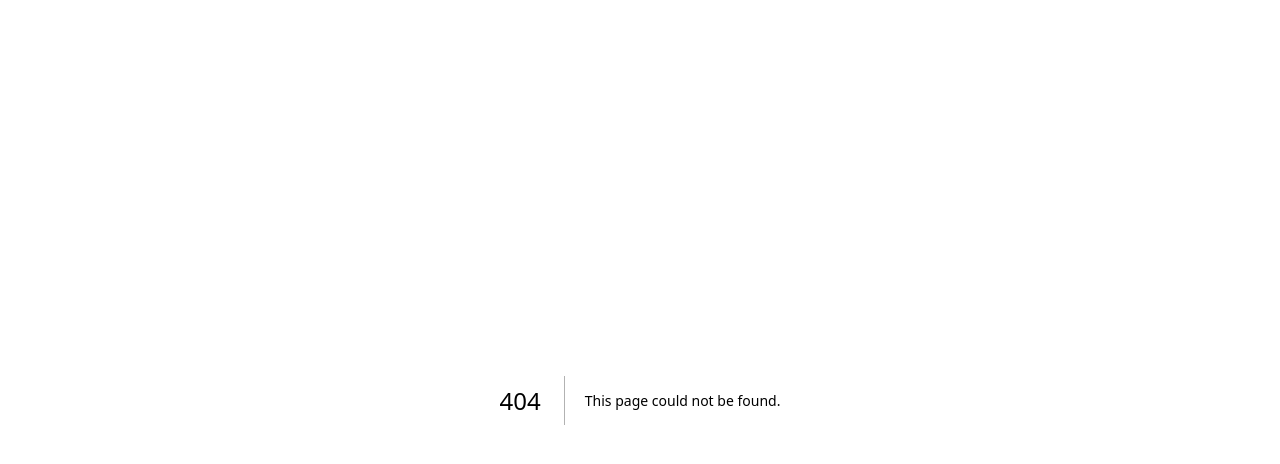
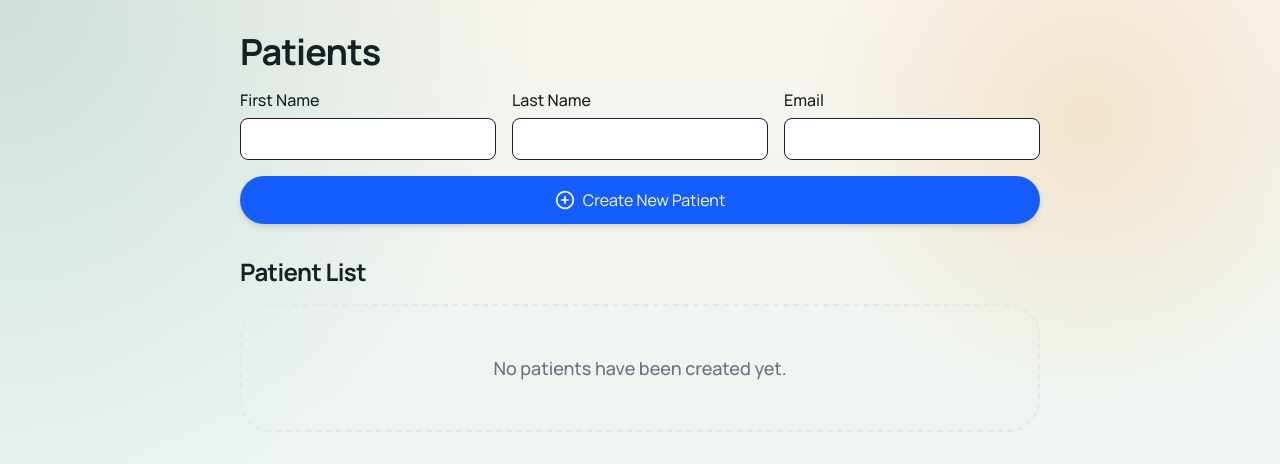
Before and after one commit to GaneshDatta96/intakev1, a Next.js app: page /patients in a window 1280 px wide. Before the commit this address had no page. Shown: the top 464 px of the page. Built offline with nearby package versions, Linux system fonts and the light colour scheme.

Commit message:
feat: Implement patient creation and unique intake links

```diff
--- /dev/null
+++ b/src/app/api/patients/create/route.ts
@@ -0,0 +1,41 @@
+import { getSupabaseAdmin } from "@/lib/db/supabase";
+import { createRequestLog, logError, logInfo } from "@/lib/logging/logger";
+import { z } from "zod";
+
+const createPatientSchema = z.object({
+  first_name: z.string(),
+  last_name: z.string(),
+  email: z.string().email(),
+});
+
+export async function POST(request: Request) {
+  const requestLog = createRequestLog(request, "/api/patients/create");
+  const supabase = getSupabaseAdmin();
+
+  if (!supabase) {
+    logError({
+      ...requestLog,
+      message: "Supabase client not available",
+    });
+    return new Response(JSON.stringify({ error: "Database connection failed" }), { status: 500 });
+  }
+
+  try {
+    const body = await request.json();
+    const { first_name, last_name, email } = createPatientSchema.parse(body);
+    const { data, error } = await supabase
+      .from("patients")
+      .insert([{ first_name, last_name, email }])
+      .select();
+
+    if (error) {
+      throw error;
+    }
+
+    logInfo({ ...requestLog, message: "Patient created successfully" });
+    return new Response(JSON.stringify(data[0]), { status: 201 });
+  } catch (error) {
+    logError({ ...requestLog, error: error });
+    return new Response(JSON.stringify({ error: "Failed to create patient" }), { status: 400 });
+  }
+}
--- /dev/null
+++ b/src/app/patients/page.tsx
@@ -0,0 +1,122 @@
+"use client";
+
+import { useState, useTransition } from "react";
+import { useForm } from "react-hook-form";
+import { zodResolver } from "@hookform/resolvers/zod";
+import { z } from "zod";
+import { PlusCircle, LoaderCircle, AlertCircle, Copy, CheckCircle } from "lucide-react";
+
+const patientSchema = z.object({
+    first_name: z.string().min(1, "First name is required"),
+    last_name: z.string().min(1, "Last name is required"),
+    email: z.string().email("Invalid email address"),
+});
+
+type Patient = {
+    id: string;
+    first_name: string;
+    last_name: string;
+    email: string;
+    created_at: string;
+};
+
+export default function PatientsPage() {
+    const [isPending, startTransition] = useTransition();
+    const [error, setError] = useState<string | null>(null);
+    const [patients, setPatients] = useState<Patient[]>([]);
+    const [copiedId, setCopiedId] = useState<string | null>(null);
+
+    const { register, handleSubmit, reset, formState: { errors } } = useForm<z.infer<typeof patientSchema>>({
+        resolver: zodResolver(patientSchema),
+    });
+
+    const onSubmit = (values: z.infer<typeof patientSchema>) => {
+        startTransition(async () => {
+            setError(null);
+            try {
+                const response = await fetch("/api/patients/create", {
+                    method: "POST",
+                    headers: { "Content-Type": "application/json" },
+                    body: JSON.stringify(values),
+                });
+
+                if (!response.ok) {
+                    throw new Error("Failed to create patient");
+                }
+
+                const newPatient = await response.json();
+                setPatients([newPatient, ...patients]);
+                reset();
+            } catch (err) {
+                setError(err instanceof Error ? err.message : "An unknown error occurred");
+            }
+        });
+    };
+
+    const copyToClipboard = (text: string, id: string) => {
+        navigator.clipboard.writeText(text).then(() => {
+            setCopiedId(id);
+            setTimeout(() => setCopiedId(null), 2000);
+        });
+    };
+
+    return (
+        <div className="mx-auto flex w-full max-w-4xl flex-1 flex-col gap-8 px-5 py-8 sm:px-8 lg:px-12">
+            <div className="space-y-4">
+                <h1 className="text-3xl font-bold tracking-tight sm:text-4xl">Patients</h1>
+                <form onSubmit={handleSubmit(onSubmit)} className="grid grid-cols-1 gap-4 sm:grid-cols-3 sm:items-end">
+                    <div className="grid gap-1.5">
+                        <label className="font-medium">First Name</label>
+                        <input {...register("first_name")} className="rounded-lg border bg-white px-3 py-2 text-base outline-none focus:ring-2 focus:ring-blue-500" />
+                        {errors.first_name && <p className="text-sm text-red-500">{errors.first_name.message}</p>}
+                    </div>
+                    <div className="grid gap-1.5">
+                        <label className="font-medium">Last Name</label>
+                        <input {...register("last_name")} className="rounded-lg border bg-white px-3 py-2 text-base outline-none focus:ring-2 focus:ring-blue-500" />
+                        {errors.last_name && <p className="text-sm text-red-500">{errors.last_name.message}</p>}
+                    </div>
+                    <div className="grid gap-1.5">
+                        <label className="font-medium">Email</label>
+                        <input {...register("email")} className="rounded-lg border bg-white px-3 py-2 text-base outline-none focus:ring-2 focus:ring-blue-500" />
+                        {errors.email && <p className="text-sm text-red-500">{errors.email.message}</p>}
+                    </div>
+                    <button type="submit" disabled={isPending} className="sm:col-span-3 inline-flex items-center justify-center gap-2 rounded-full bg-blue-600 px-5 py-3 text-sm font-semibold text-white shadow-md transition-transform hover:scale-105 disabled:opacity-50">
+                        {isPending ? <LoaderCircle className="h-5 w-5 animate-spin" /> : <PlusCircle className="h-5 w-5" />}
+                        Create New Patient
+                    </button>
+                </form>
+                {error && <div className="flex items-center gap-2 rounded-lg bg-red-50 p-4 text-red-700"><AlertCircle className="h-5 w-5" />{error}</div>}
+            </div>
+
+            <div className="space-y-4">
+                <h2 className="text-2xl font-bold tracking-tight">Patient List</h2>
+                {patients.length > 0 ? (
+                    <div className="space-y-3">
+                        {patients.map((patient) => {
+                            const intakeLink = `${window.location.origin}/questionnaire/${patient.id}`;
+                            return (
+                                <div key={patient.id} className="flex items-center justify-between gap-4 rounded-xl border bg-white p-4 shadow-sm">
+                                    <div>
+                                        <p className="font-semibold">{patient.first_name} {patient.last_name}</p>
+                                        <p className="text-sm text-gray-500">{patient.email}</p>
+                                        <p className="mt-1 font-mono text-xs text-gray-400">Created: {new Date(patient.created_at).toLocaleDateString()}</p>
+                                    </div>
+                                    <div className="flex items-center gap-2">
+                                        <input type="text" readOnly value={intakeLink} className="w-72 rounded-md border bg-gray-50 px-2 py-1 text-sm text-gray-600" />
+                                        <button onClick={() => copyToClipboard(intakeLink, patient.id)} className="rounded-full p-2.5 bg-gray-100 hover:bg-gray-200 transition-colors">
+                                            {copiedId === patient.id ? <CheckCircle className="h-5 w-5 text-green-500" /> : <Copy className="h-5 w-5 text-gray-500" />}
+                                        </button>
+                                    </div>
+                                </div>
+                            );
+                        })}
+                    </div>
+                ) : (
+                    <div className="rounded-[2rem] border-2 border-dashed border-gray-200 p-12 text-center">
+                        <p className="text-lg font-medium text-gray-500">No patients have been created yet.</p>
+                    </div>
+                )}
+            </div>
+        </div>
+    );
+}
```
Also changed, not shown: 1 other file (tests, documents, lock files or other folders).
